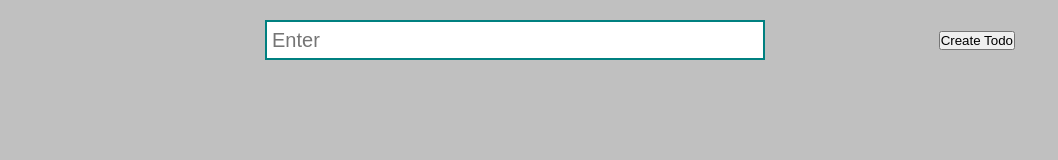
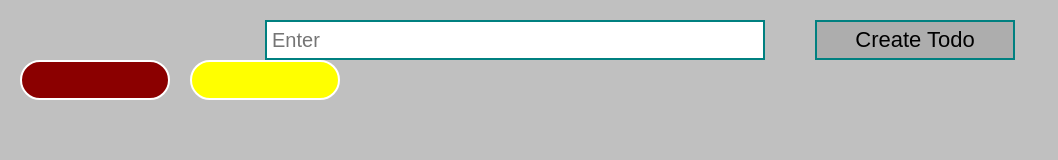
Before and after one commit to Aidana777/DZ5_Aidana-Niiazalieva_21-01, a plain HTML site: page index.html in a window 1280 px wide. Shown: the whole page, without its empty margins (0-1058 px from the left). Drawn offline with Linux system fonts and the light colour scheme.

Commit message:
show btn

```diff
--- a/index.html
+++ b/index.html
@@ -10,7 +10,7 @@
 <body>
     <div class="todo">
         <input type="text" id="input" placeholder="Enter">
-        <button id="create_todo">Create Todo</button>
+        <button id="crete_todo">Create Todo</button>
     </div>
     <div id="todo_list">
 
--- a/main.js
+++ b/main.js
@@ -1,8 +1,6 @@
 const input = document.querySelector('#input')
-const createBtn = document.querySelector('#create_todo')
+const createBtn = document.querySelector('#crete_todo')
 const todoList = document.querySelector('#todo_list')
-const divBns = document.createElement('div')
-
 
 const createTodo = () => {
     if (input.value.trim() === '') {
@@ -24,12 +22,17 @@ const createTodo = () => {
 
 }
 
-const removeBtn = document.createElement('button')
-const editBtn = document.createElement('button')
-divBns.classList.add('buttons_div')
-removeBtn.classList.add('delete_button')
-editBtn.classList.add('edit_button')
-divBns.append(removeBtn, editBtn)
+const divTag = document.createElement("div")
+const deleteBtn = document.createElement("button")
+const editBtn = document.createElement("button")
+divTag.classList.add("buttons_div")
+deleteBtn.classList.add("delete_button")
+editBtn.classList.add("edit_button")
+divTag.append(deleteBtn, editBtn)
+document.body.appendChild(divTag)
+
+
+
 
 
 createBtn.addEventListener('click', createTodo)
```
